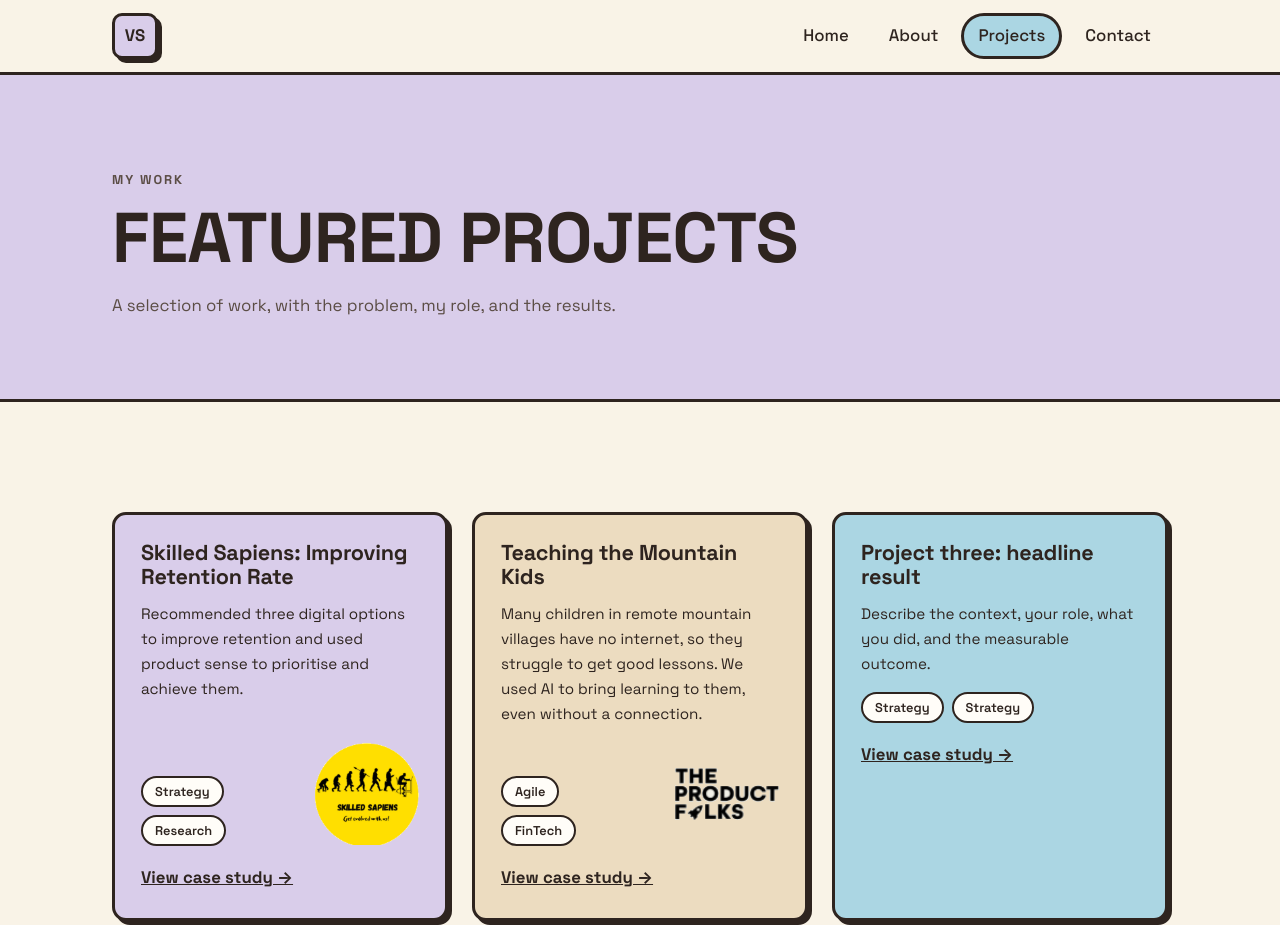
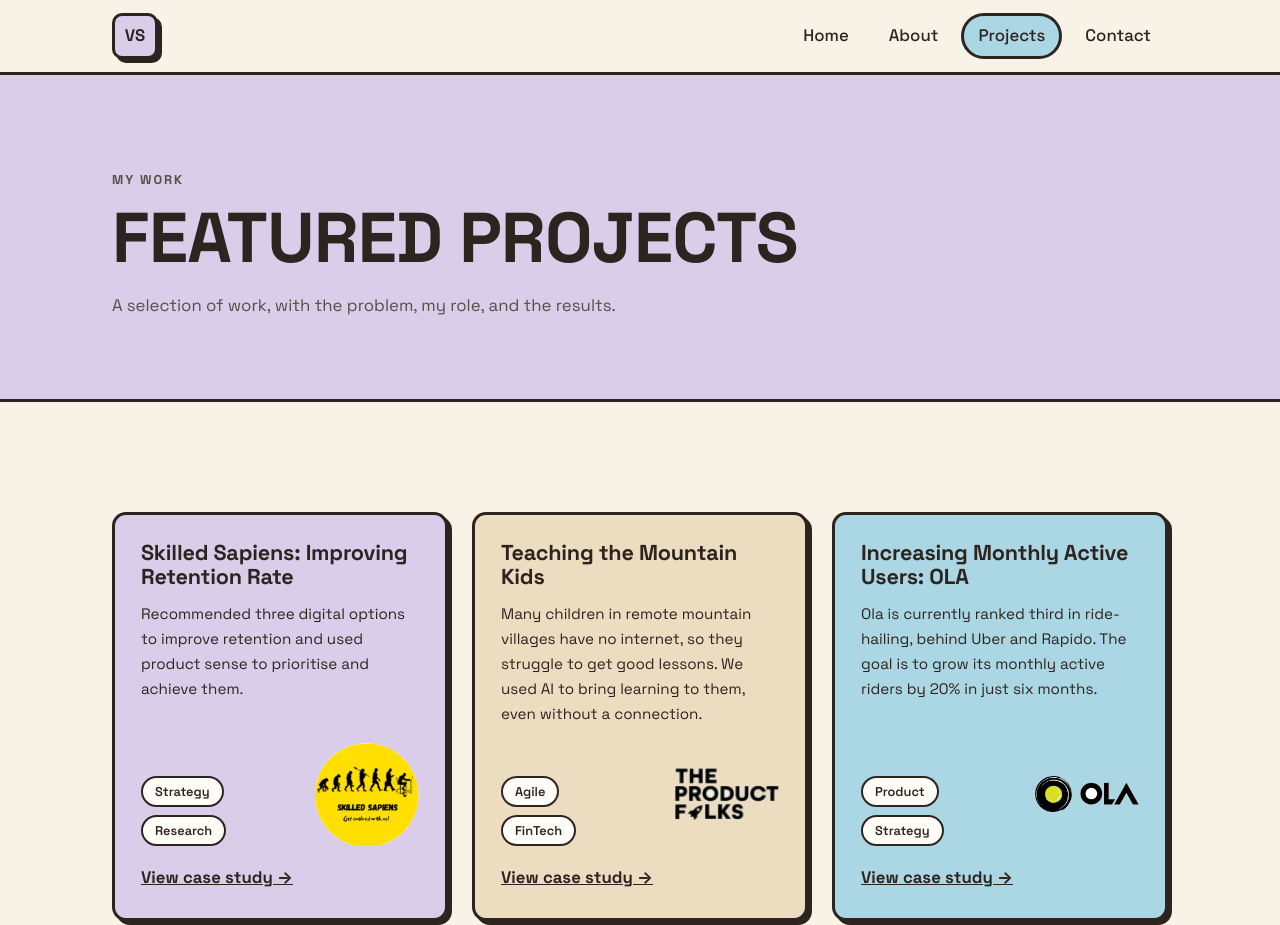
Before and after one commit to varunsharma21/portfolio-varun, a plain HTML site: page projects.html in a window 1280 px wide. Shown: the top 925 px of the page. Drawn offline with Linux system fonts and the light colour scheme.

Commit message:
[ADD] : OLA project

```diff
--- a/projects.html
+++ b/projects.html
@@ -55,10 +55,10 @@
           <a class="card__link" href="assets/docs/teaching-the-mountain-kids-case-study.pdf" target="_blank" rel="noopener">View case study →</a>
         </article>
         <article class="card card--blue">
-          <h3>Project three: headline result</h3>
-          <p>Describe the context, your role, what you did, and the measurable outcome.</p>
-          <div class="tag-row"><span class="tag">Strategy</span><span class="tag">Strategy</span></div>
-          <a class="card__link" href="#">View case study →</a>
+          <h3>Increasing Monthly Active Users: OLA</h3>
+          <p>Ola is currently ranked third in ride-hailing, behind Uber and Rapido. The goal is to grow its monthly active riders by 20% in just six months.</p>
+          <div class="card__footer"><div class="tag-stack"><span class="tag">Product</span><span class="tag">Strategy</span></div><div class="card__logo"><img class="company-logo" src="assets/images/ola-logo.png" alt="Ola logo" width="360" height="123" loading="lazy"></div></div>
+          <a class="card__link" href="assets/docs/ola-case-study.pdf" target="_blank" rel="noopener">View case study →</a>
         </article>
         <article class="card card--pink">
           <h3>Project four: headline result</h3>
```
Also changed, not shown: index.html (+1 -1 lines), assets/images/ola-logo.png (added), 1 other file.
